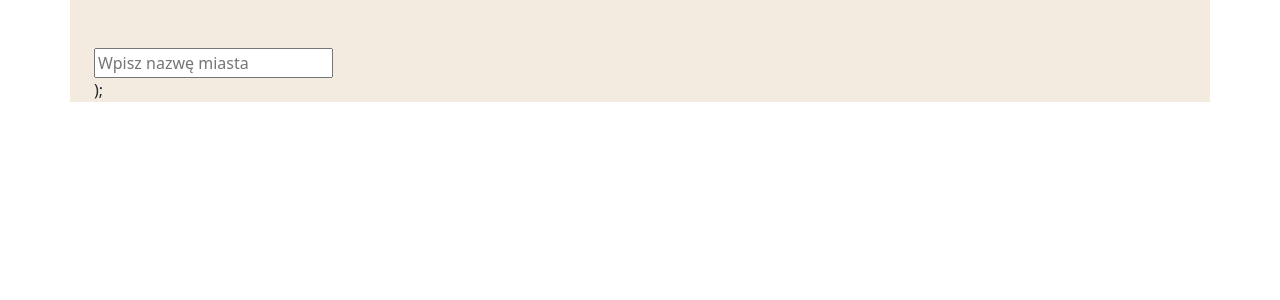
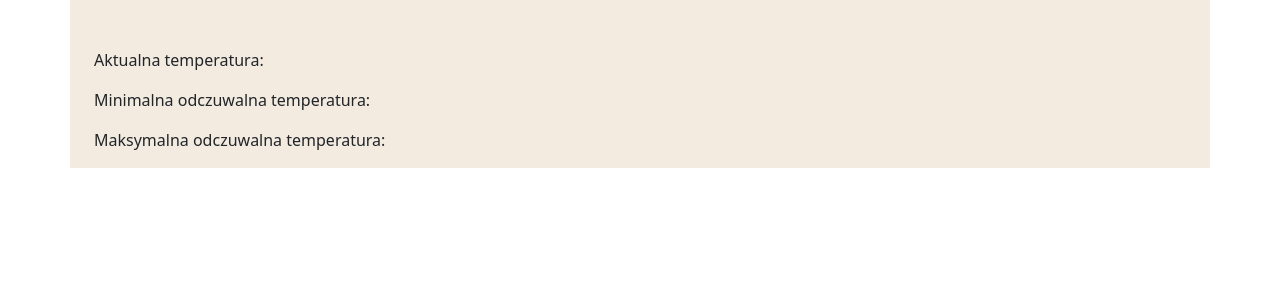
Before and after one commit to mrcombajn/weather-app, a React (Create React App) app: page / in a window 1280 px wide. Shown: the top 300 px of the page. Built offline with nearby package versions, Linux system fonts and the light colour scheme; no server answers.

Commit message:
Stuck on getting data from api by fetch..

```diff
--- a/package.json
+++ b/package.json
@@ -6,6 +6,7 @@
     "@testing-library/jest-dom": "^5.16.5",
     "@testing-library/react": "^13.4.0",
     "@testing-library/user-event": "^13.5.0",
+    "axios": "^1.2.6",
     "bootstrap": "^5.2.3",
     "chalk": "^5.2.0",
     "npm": "^9.4.0",
--- a/src/App.js
+++ b/src/App.js
@@ -1,50 +1,47 @@
 import './App.css';
 import React, {Component} from "react";
-import WeatherInfo from "./components/WeatherInfo";
-import CityForm from "./components/CityForm";
-
-class Coordinates {
-    constructor(x, y) {
-        this.x = x;
-        this.y = y;
-    }
-
-}
 
 class App extends Component {
+
     constructor(props) {
         super(props);
-        this.state = {
-            actualCityName: '',
-            cities: [
-                ['Gdańsk', new Coordinates(54.3776333928692, 18.620147474188297)],
-                ['Warszawa', new Coordinates(52.25646163395101, 21.03407252816397)],
-                ['Kraków', new Coordinates(50.07824653181334, 19.838788843016342)],
-                ['Wrocław', new Coordinates(51.13549732764082, 16.96224077710458)]
-            ]
-        }
-    }
-
-    handleSubmit = e => {
-        this.setState({actualCityName: e.target.value})
-
-
     }
 
     render() {
         return(
             <div className="container pt-5 align-content-center App-container">
-                <header className="container-fluid align-content-center">
-                    <form method="POST" onChange={this.handleSubmit}>
-                        <CityForm />
-                    </form>);
-                </header>
-                <main className="container pt-5, align-content-center">
-                    <WeatherInfo />
-                </main>
-            </div>)
+                <WeatherInfo />
+            </div>
+        )
     }
 
 }
 
+function contactApi() {
+    return (
+        fetch('https://api.openweathermap.org/data/2.5/weather?lat=54.3776333928692&lon=18.620147474188297&appid=8bfb9fe227f2439c991d251b4b87224d').then(e => e.json())
+    );
+}
+
+class WeatherInfo extends Component {
+    constructor(props) {
+        super(props);
+        this.state = {actualCityWeather: contactApi()}
+        console.log(this.state.actualCityWeather.value)
+    }
+
+    render() {
+        return (
+            <div className="container">
+                <header></header>
+                <main>
+                    <p>Aktualna temperatura:</p>
+                    <p>Minimalna odczuwalna temperatura:</p>
+                    <p>Maksymalna odczuwalna temperatura:</p>
+                </main>
+
+            </div>
+        );
+    }
+}
 export default App;
--- a/src/components/WeatherInfo.js
+++ b/src/components/WeatherInfo.js
@@ -1,4 +1,6 @@
 import React, {Component} from "react";
+import WeatherTile from "./WeatherTile";
+
 
 class WeatherInfo extends Component {
 
@@ -7,7 +9,8 @@ class WeatherInfo extends Component {
     }
     render() {
         return (
-            <div>{this.props.actualCityName}</div>);
+            console.log(this.props.state)
+        );
     }
 }
 
--- /dev/null
+++ b/src/components/WeatherTile.js
@@ -0,0 +1,5 @@
+function WeatherTile(e) {
+    return
+}
+
+export default WeatherTile
```
Also changed, not shown: 1 other file (tests, documents, lock files or other folders).
